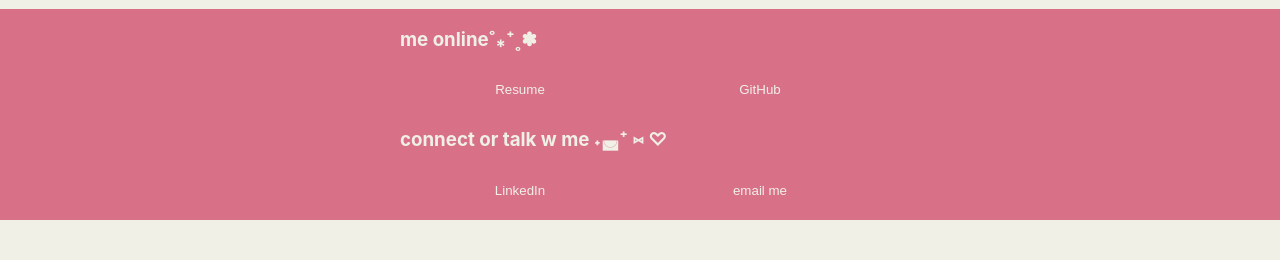
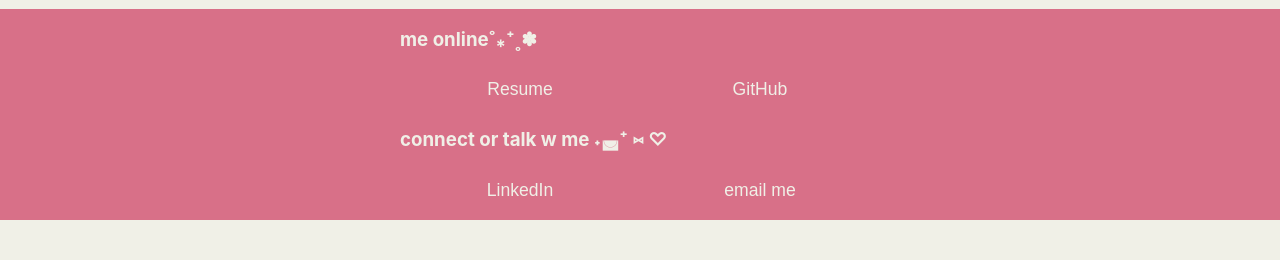
Before and after one commit to shannonharrison118/shnnnldn, a React (Create React App) app: page /about in a window 1280 px wide. Shown: the part 1238-1498 px from the top of the page. Built offline with nearby package versions, Linux system fonts and the light colour scheme.

Commit message:
passion page

```diff
--- a/src/pages/passions.css
+++ b/src/pages/passions.css
@@ -1,3 +1,39 @@
 .Passion{
     background-color: rgb(240, 240, 231);
+    height: 100vh;
+    width: 100vw;
+    padding-top: 10px;
 }
+
+#borderfl{
+    margin-top: -50px;
+    margin-left: -50px;
+}
+
+#plinks{
+    margin: auto;
+    width: 100%;
+    position: absolute;
+    top: 50%;
+    transform: translate(0, -50%);
+}
+
+#styling, #graphic, #sewing, #knit{
+    width: 100%;
+    padding-top: 50px;
+    display: flex;
+    justify-content: center;
+}
+
+button{
+    width: 100%;
+    height: 40px;
+    background-color: #d87088;
+    border: 0px;
+    font-size: 1.1rem;
+}
+
+button > a{
+    text-decoration: none;
+    color: rgb(240, 240, 231);
+}
--- a/src/pages/passions.js
+++ b/src/pages/passions.js
@@ -4,10 +4,18 @@ import {Link} from 'react-router-dom';
 import {Navbar} from '../components/Navbar.js';
 import {Footer} from '../components/Navbar.js';
 
+
 function Passions() {
     return (
         <div className="Passion">
-
+            <Navbar />
+            <div id="plinks">
+                <div id="styling"><button><Link id="stylingpage" to="/styling">styling works</Link></button></div>
+                <div id="graphic"><button><Link id="graphiclink" to="/graphic">graphic design</Link></button></div>
+                <div id="sewing"><button><Link id="sewinglink" to="/sewing">sewing and fashion design</Link></button></div>
+                <div id="knit"><button><Link id="knitlink" to="/knit">crochet and knit works</Link></button></div>
+            </div>
+            <Footer />
         </div>
     )
 }
--- a/src/pages/tech.css
+++ b/src/pages/tech.css
@@ -9,6 +9,7 @@
     flex-direction: row;
     flex-wrap: wrap;
     width: 100%;
+    padding-bottom: 2%;
 }
 #row > #column{
     display: flex;
--- a/src/pages/tech.js
+++ b/src/pages/tech.js
@@ -72,7 +72,7 @@ function Tech() {
             <div id="row" >
                 <div id="column">
                     <div id="text">
-                        <h1>shnnn's fashion museum ✽˳⁺⁎˚</h1>
+                        <h1>virtual fashion museum ✽˳⁺⁎˚</h1>
                         <p><i>independently created a React App to act as a virtual fashion museum as I self-learn frontend development.</i></p>
                         <small>version 1.0.0</small>
                         <br></br>
```
Also changed, not shown: src/pages/styling.js (added).
